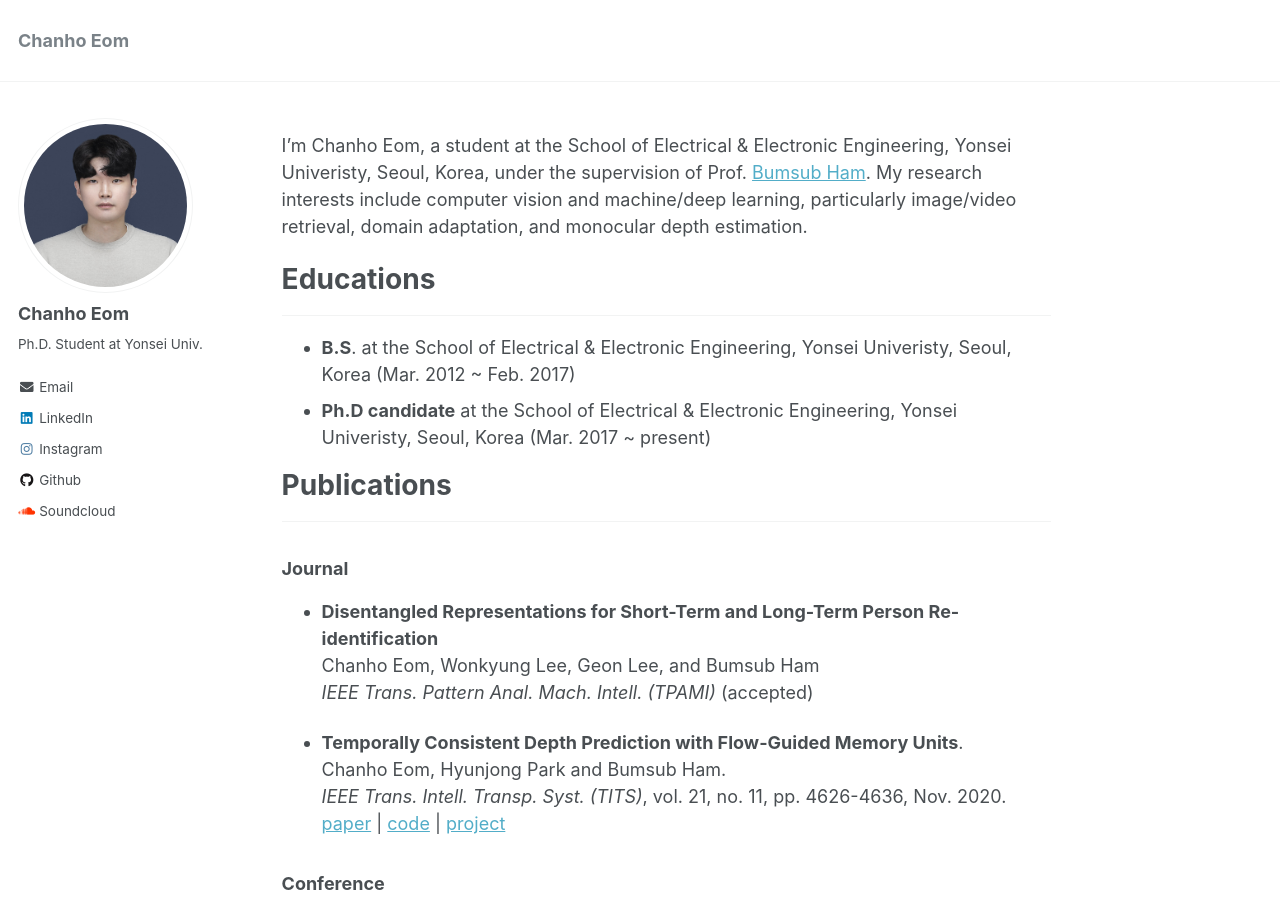
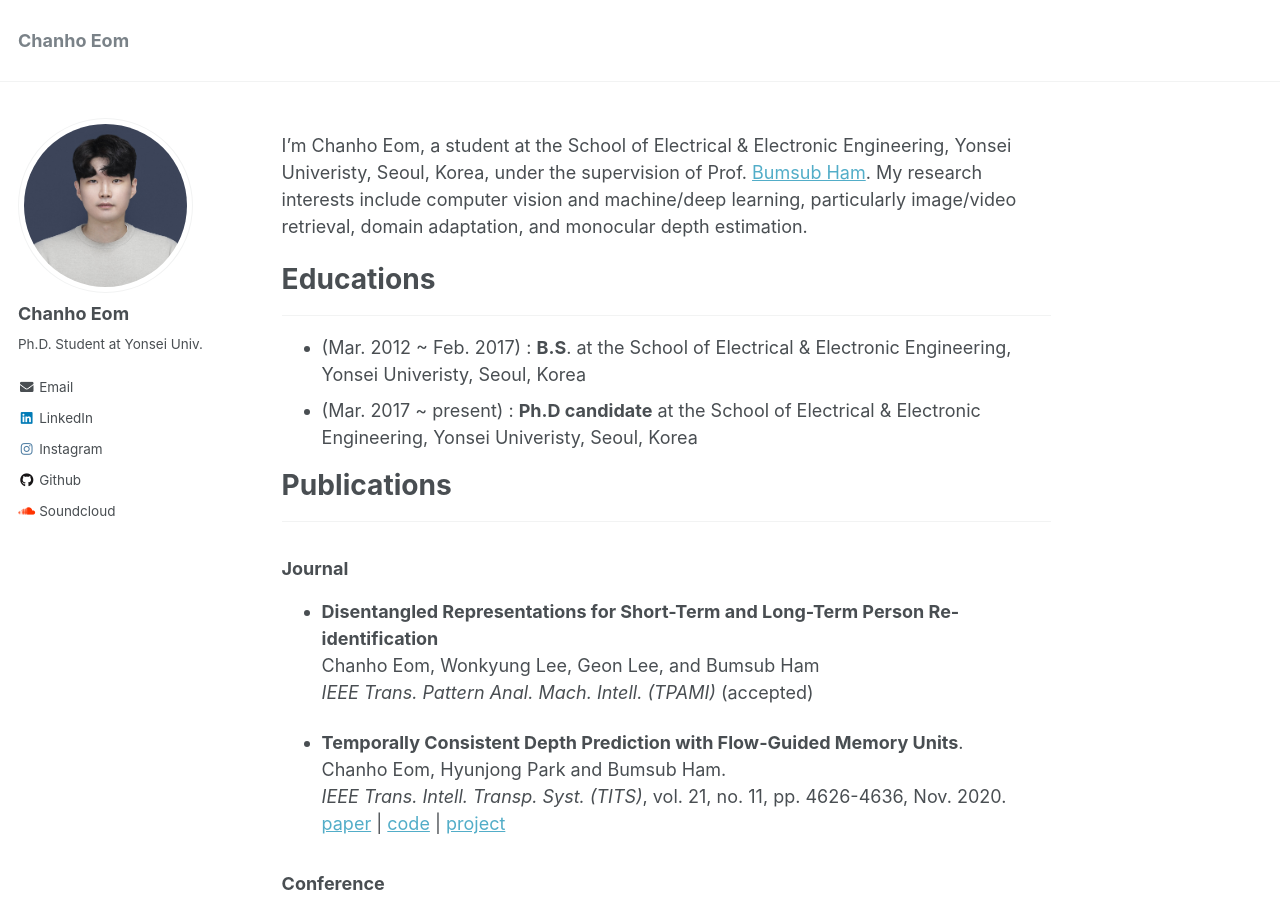
Before and after one commit to chanhoeom/chanhoEom.github.io, a Jekyll site: the page built from _pages/about.md, in a window 1280 px wide and 900 px high. Built offline with Jekyll 4.4.1, drawn with Linux system fonts in a browser that asks for light colours.

```diff
--- a/_pages/about.md
+++ b/_pages/about.md
@@ -14,8 +14,8 @@ I'm Chanho Eom, a student at the School of Electrical & Electronic Engineering,
 
 # Educations
 _________________
-* **B.S**. at the School of Electrical & Electronic Engineering, Yonsei Univeristy, Seoul, Korea (Mar. 2012 ~ Feb. 2017)
-* **Ph.D candidate** at the School of Electrical & Electronic Engineering, Yonsei Univeristy, Seoul, Korea (Mar. 2017 ~ present)
+* (Mar. 2012 ~ Feb. 2017) : **B.S**. at the School of Electrical & Electronic Engineering, Yonsei Univeristy, Seoul, Korea
+* (Mar. 2017 ~ present)   : **Ph.D candidate** at the School of Electrical & Electronic Engineering, Yonsei Univeristy, Seoul, Korea
 
 # Publications
 _________________
```
